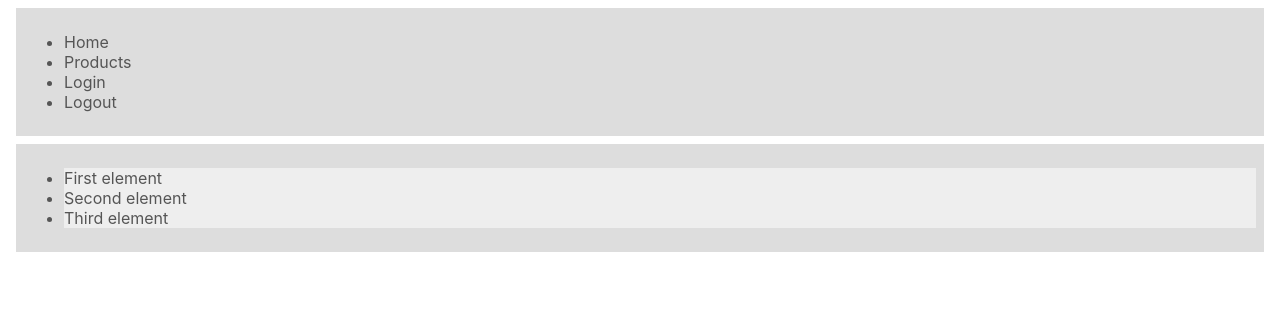
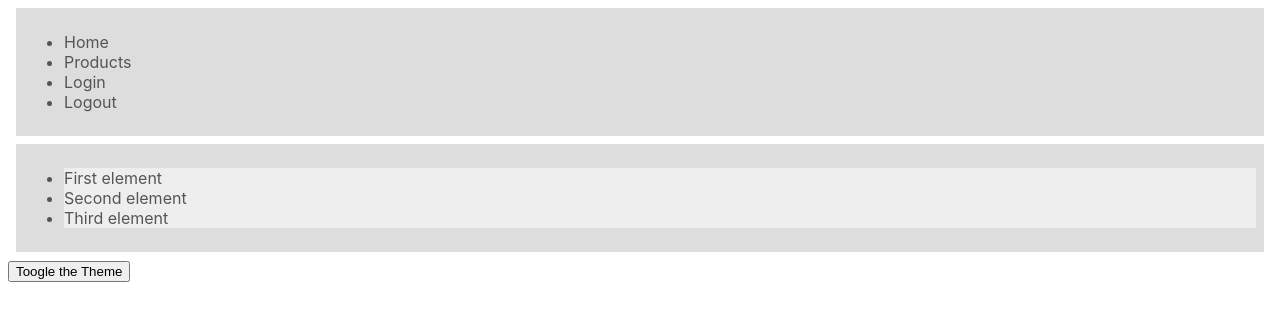
Before and after one commit to OmarThinks/React-Context-Project, a React (Create React App) app in the folder src/: page / in a window 1280 px wide. Shown: the top 320 px of the page. Built offline with nearby package versions, Linux system fonts and the light colour scheme.

Commit message:
ToogleTheme filled and added to App.js

```diff
--- a/src/src/App.js
+++ b/src/src/App.js
@@ -4,6 +4,7 @@ import Main from './components/main';
 import NavBar from './components/navbar';
 
 import ThemeContextProvider from './contexts/ThemeContext';
+import ThemeToggle from './components/ThemeToggle';
 
 class App extends Component {
   state = {  }
@@ -13,6 +14,7 @@ class App extends Component {
           <ThemeContextProvider>
             <NavBar></NavBar>
             <Main></Main>
+            <ThemeToggle/>
           </ThemeContextProvider>
         </div>
      );
--- a/src/src/components/ThemeToggle.js
+++ b/src/src/components/ThemeToggle.js
@@ -0,0 +1,9 @@
+import { Component } from 'react';
+
+class ThemeToggle extends Component {
+    render() {
+        return <button>Toogle the Theme</button>;
+    }
+}
+
+export default ThemeToggle;
```
